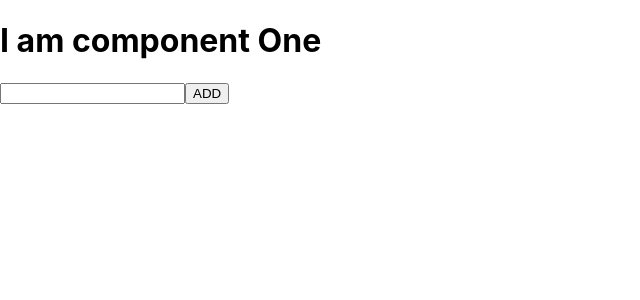
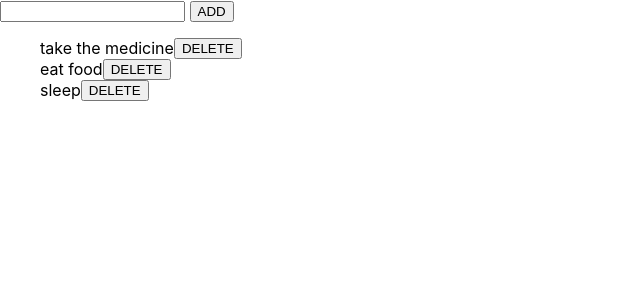
Before and after one commit to Apoorav07/FSWD-Course, a React (Create React App) app in the folder my-app/: page / in a window 1280 px wide. Shown: the top 300 px of the page, without its empty margins (0-640 px from the left). Built offline with nearby package versions, Linux system fonts and the light colour scheme.

Commit message:
todolist with redux

```diff
--- a/my-app/package.json
+++ b/my-app/package.json
@@ -12,6 +12,7 @@
     "react-scripts": "5.0.1",
     "redux": "^4.2.0",
     "redux-devtools-extension": "^2.13.9",
+    "uuid": "^8.3.2",
     "web-vitals": "^2.1.4"
   },
   "scripts": {
--- a/my-app/src/App.js
+++ b/my-app/src/App.js
@@ -1,5 +1,5 @@
 import {useState} from 'react';
-import One from "./components/One";
+import List from './components/List'
 
 const App =()=> {
 
@@ -7,7 +7,7 @@ const App =()=> {
 
   return (
     <div>
-      <One  />
+    <List/>
     </div>
 
 
--- /dev/null
+++ b/my-app/src/components/Additem.js
@@ -0,0 +1,30 @@
+import { useState, } from "react";
+import { useDispatch } from "react-redux";
+import { v4 as uuidv4 } from 'uuid';
+const Additem = () => {
+
+  const [item,setitem] = useState('')
+
+  const dispatch = useDispatch()
+
+  const addtodo =() =>{
+    console.log(item)
+
+    dispatch({
+      type:"ADD_ITEM",
+      payload:{
+        id:uuidv4(),
+        text:item
+      }
+    })
+
+  }
+
+  return (
+    <div>
+      <input onChange={(e)=>{setitem(e.target.value)}} type="text"></input> <button onClick={addtodo} >ADD</button>
+    </div>
+   );
+}
+
+export default Additem;
--- /dev/null
+++ b/my-app/src/components/List.js
@@ -0,0 +1,31 @@
+import { useDispatch, useSelector } from "react-redux";
+import Additem from "./Additem";
+
+
+const List = () => {
+  const items = useSelector(state=>state)
+  const dispatch = useDispatch()
+
+const handledelete =(id)=>{
+  console.log(id)
+
+  const action = {
+    type: "DELETE_ITEM",
+    payload:id
+  }
+  dispatch(action)
+}
+
+
+
+  return (
+    <div>
+      <Additem/>
+     <ul>
+      {items.map(item=><li>{item.text} <button onClick={()=>{handledelete(item.id)}}>DELETE</button></li>)}
+     </ul>
+    </div>
+   );
+}
+
+export default List ;
--- a/my-app/src/components/One.js
+++ /dev/null
@@ -1,13 +0,0 @@
-import Two from './Two'
-
-const One =({data})=>{
-  return(
-    <div>
-      <h1>I am component One</h1>
-    <Two data={data}/>
-    </div>
-
-  );
-}
-
-export default One;
--- a/my-app/src/components/Two.js
+++ /dev/null
@@ -1,25 +0,0 @@
-import { useDispatch,useSelector } from "react-redux";
-import { useState } from "react";
-
-const Two = ()=>{
-  const [product,setproduct] = useState('')
-  // const state = useSelector(state => state.categories)
-  const dispatch = useDispatch()
-
-  const handlesubmit=() =>{
-    const action = {
-      type:"ADD_PRODUCT",
-      payload:product
-    }
-   dispatch(action)
-  }
-
-  return(
-    <div>
-      <input type= 'text' onChange={(e)=>{setproduct(e.target.value)}} ></input>
-      <button onClick={handlesubmit}>ADD</button>
-    </div>
-  );
-}
-
-export default Two;
--- a/my-app/src/index.js
+++ b/my-app/src/index.js
@@ -7,7 +7,10 @@ import reducer from './reducer/reducer';
 import { Provider } from 'react-redux';
 import {composeWithDevTools} from 'redux-devtools-extension'
 
-const store = createStore(reducer,{products : ['iphone11','iphone 12','iphone13'],categories:['mobiles','bands','covers']},composeWithDevTools())
+const chores =[{id:1,text:"take the medicine"},{id:2,text:"eat food"},{id:3,text:"sleep"}]
+
+
+const store = createStore(reducer,chores,composeWithDevTools())
 
 const root = ReactDOM.createRoot(document.getElementById('root'));
 root.render(
--- a/my-app/src/reducer/reducer.js
+++ b/my-app/src/reducer/reducer.js
@@ -5,9 +5,12 @@
 const reducer = (state = {},action) =>{
   const {type,payload} = action
    switch (type){
-   case "ADD_PRODUCT":
-    const {products} = state
-    return {...state,products:[...products,payload]}
+   case "DELETE_ITEM":
+     return state.filter(item => item.id !== payload)
+
+     case "ADD_ITEM":
+      return [...state,payload]
+
     default:
       return state
    }
```
Also changed, not shown: my-app/src/HOC/Enhancer.js (deleted, +0 -10 lines), my-app/src/layout/Navbar.js (deleted, +0 -20 lines), 1 other file (tests, documents, lock files or other folders).
